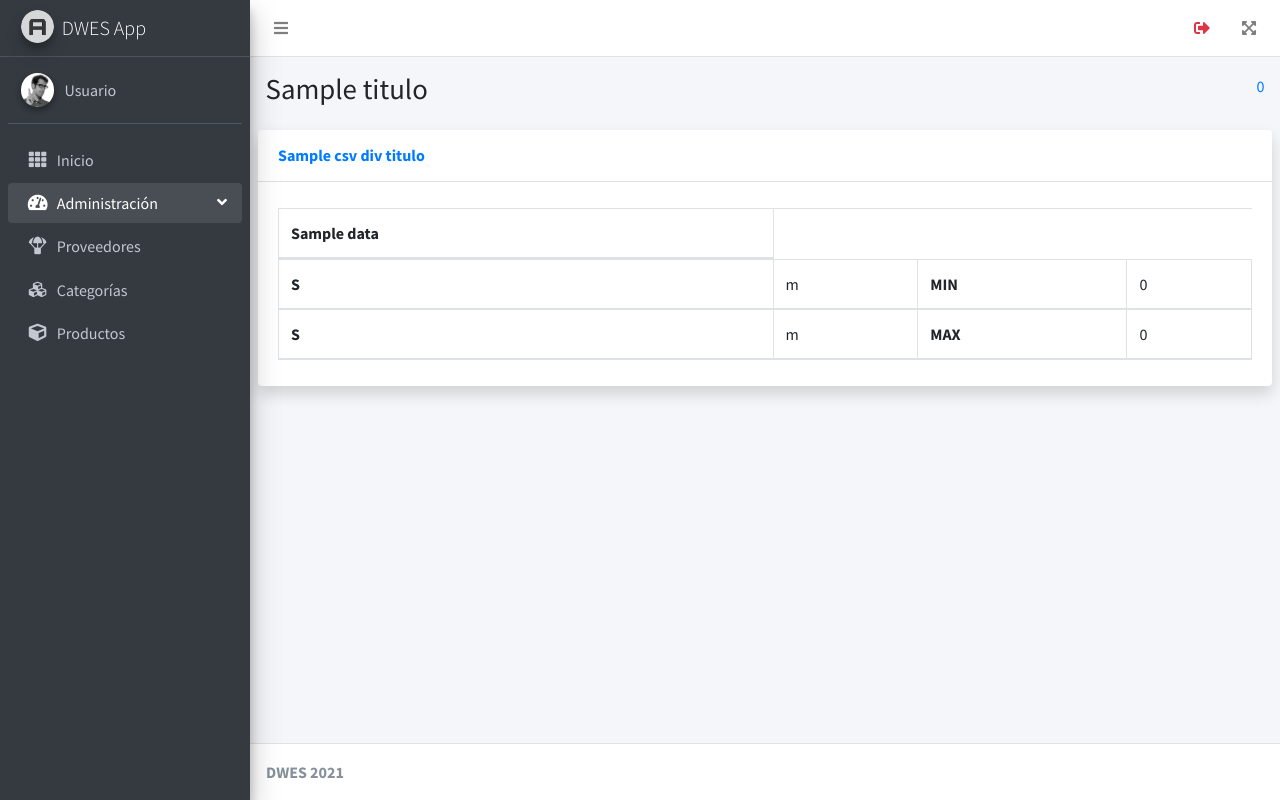
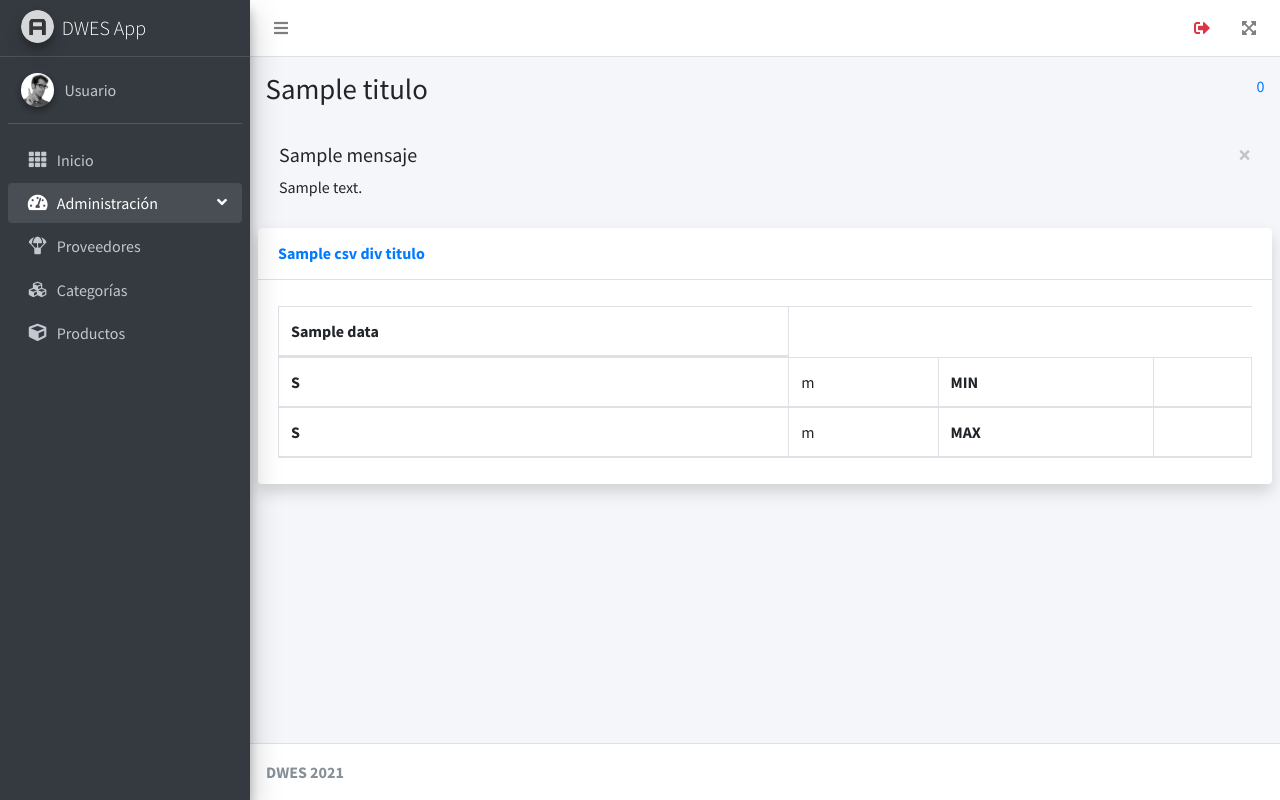
Before and after one commit to PrendeLume/Producto, a PHP site: template app/Views/csv.footer.view.php in a window 1280 px wide. Run offline with PHP 8.4, Linux system fonts and the light colour scheme; the template is opened without the code that fills it: most values are stand-ins (such as "Sample title", 1, 10 or a date in 2020); some libraries are stand-ins or nearby versions.

Commit message:
Agregamos un mensaje de éxito o error al guardar ejercicio 4

```diff
--- a/app/Data/poblacion_pontevedra_2020_totales.csv
+++ b/app/Data/poblacion_pontevedra_2020_totales.csv
@@ -64,3 +64,8 @@
 Prueba;Total;2020;300
 "Esto es otra prueba";Total;2020;333
 Test;Total;2020;2020
+Test;Total;2020;2002
+Test2;Total;2020;2022
+Test3;Total;2020;20220
+Test3;Total;2020;20220
+Test3;Total;2020;20220
--- a/app/Views/csv.footer.view.php
+++ b/app/Views/csv.footer.view.php
@@ -25,6 +25,17 @@
   <link rel="stylesheet" href="plugins/datatables-buttons/css/buttons.bootstrap4.min.css">
 <div class="row">
     <div class="col-12">
+        <?php
+        if(isset($mensaje)){
+            ?>
+        <div class="alert alert-<?php echo $mensaje->getType(); ?> alert-dismissible">
+            <button type="button" class="close" data-dismiss="alert" aria-hidden="true">×</button>
+            <h5><i class="<?php echo $mensaje->getIcon(); ?>"> </i><?php echo $mensaje->getTitle(); ?></h5>
+            <?php echo $mensaje->getText(); ?>
+        </div>
+        <?php
+        }
+        ?>
         <div class="card shadow mb-4">
             <div
                 class="card-header py-3 d-flex flex-row align-items-center justify-content-between">
@@ -76,13 +87,13 @@
                             <td><strong><?php echo $filaMin[0]; ?></strong></td>
                             <td><?php echo $filaMin[2]; ?></td>
                             <td><strong>MIN</strong></td>
-                            <td><?php echo number_format($filaMin[3], 0, ",", "."); ?></td>
+                            <td><?php echo is_numeric($filaMax[3]) ? number_format($filaMin[3], 0, ",", ".") : ''; ?></td>
                         </tr>
                         <tr>
                             <td><strong><?php echo $filaMax[0]; ?></strong></td>
                             <td><?php echo $filaMax[2]; ?></td>
                             <td><strong>MAX</strong></td>
-                            <td><?php echo number_format($filaMax[3], 0, ",", "."); ?></td>
+                            <td><?php echo is_numeric($filaMax[3]) ? number_format($filaMax[3], 0, ",", ".") : ''; ?></td>
                         </tr>
                     </tfoot>
                     <?php
```
Also changed, not shown: app/Controllers/CsvController.php (+13 -4 lines).
